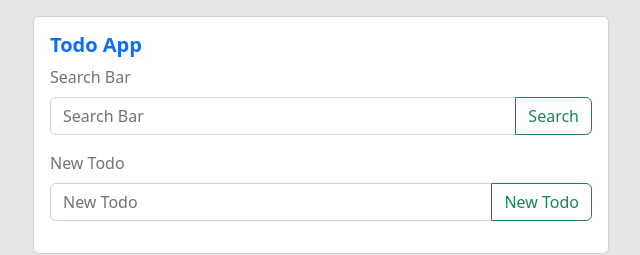
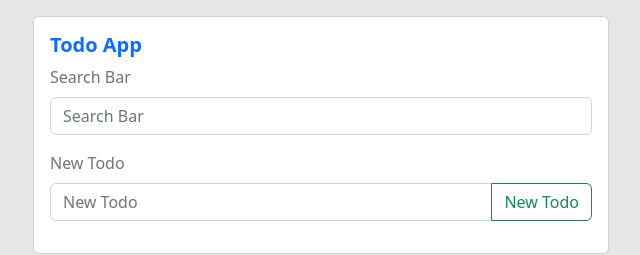
Before and after one commit to letusgitcommit/simple_react_app, a React (Create React App) app: page / in a window 1280 px wide. Shown: the top 255 px of the page, without its empty margins (319-959 px from the left). Built offline with nearby package versions, Linux system fonts and the light colour scheme.

Commit message:
basic search functionality is now working. Now I need to be able to go to todos from links within todos after they have been filtered by search

```diff
--- a/src/App.js
+++ b/src/App.js
@@ -1,5 +1,6 @@
-import ControlCard from "./components/ControlBar";
+import ControlCard from "./components/ControlCard";
 import TodoCard from "./components/TodoCard";
+import {useState} from "react";
 
 const todos = [
     {
@@ -46,11 +47,21 @@ const todos = [
 
 
 function App() {
+    const [searchText, setSearchText] = useState('')
+
+    const handleSearchTextOnChange = e => {
+        setSearchText(e.target.value);
+    }
+
     return (
         <div className={'d-flex justify-content-center'}>
             <div className={'flex-column mt-3'}>
-                <ControlCard />
-                {todos.map(todo => {
+                <ControlCard searchValue={searchText} onChange={handleSearchTextOnChange}/>
+                {todos
+                    .filter(todo => {
+                        return todo.text.startsWith(searchText)
+                    })
+                    .map(todo => {
                     return <TodoCard todo={todo}/>
                 })}
             </div>
--- a/src/components/ControlBar.js
+++ b/src/components/ControlCard.js
@@ -8,8 +8,8 @@ export default function ControlCard(props) {
                 <Card.Title><strong className='text-primary'>Todo App</strong></Card.Title>
                 <InputBar
                     ph='Search Bar'
-                    buttonText='Search'
-                    name='search'
+                    value={props.searchValue}
+                    onChange={props.onChange}
                 />
                 <InputBar
                     ph='New Todo'
--- a/src/components/InputBar.js
+++ b/src/components/InputBar.js
@@ -15,9 +15,11 @@ export default function InputBar(props) {
                         onChange={props.onChange}
                         name={props.name}
                     />
-                    <Button variant='outline-success' type='submit'>
-                        {props.buttonText || 'Enter'}
-                    </Button>
+                    { props.buttonText &&
+                        <Button variant='outline-success' type='submit'>
+                            {props.buttonText || 'Enter'}
+                        </Button>
+                    }
                 </InputGroup>
             </Form.Group>
         </Form>
```
